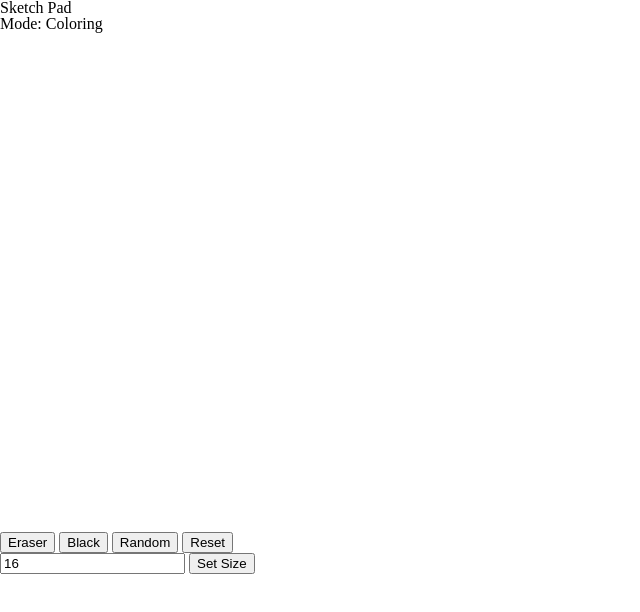
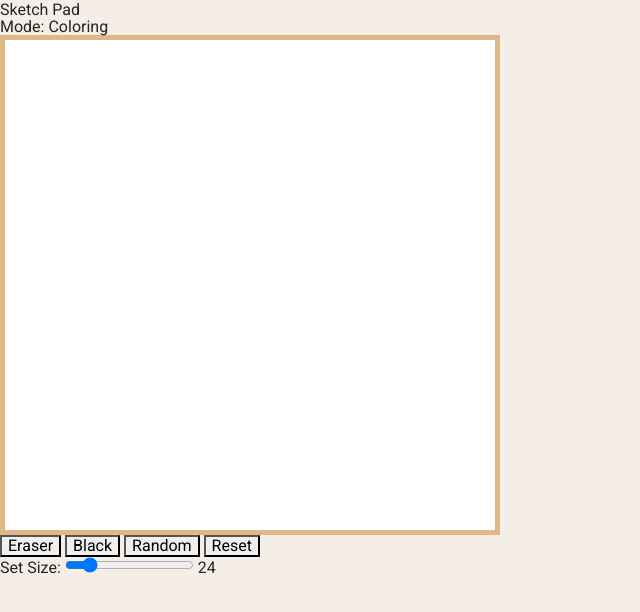
Before and after one commit to pkkdper/Etch-A-Sketch, a website: page index.html in a window 1280 px wide. Shown: the whole page, without its empty margins (0-640 px from the left). Drawn offline with nearby package versions, Linux system fonts and the light colour scheme.

Commit message:
started css

```diff
--- a/index.html
+++ b/index.html
@@ -3,9 +3,13 @@
   <head>
     <meta charset="UTF-8" />
     <meta http-equiv="X-UA-Compatible" content="IE=edge" />
-    <meta name="viewport" content="width=device-width, initial-scale=1.0" />
+    <!-- <meta name="viewport" content="width=device-width, initial-scale=1.0" /> -->
+    <meta name="viewport" content="width=device-width, initial-scale=1, shrink-to-fit=no">
+    <link rel="stylesheet" href="https://cdn.jsdelivr.net/npm/bootstrap@4.3.1/dist/css/bootstrap.min.css" integrity="sha384-ggOyR0iXCbMQv3Xipma34MD+dH/1fQ784/j6cY/iJTQUOhcWr7x9JvoRxT2MZw1T" crossorigin="anonymous">
     <link rel="stylesheet" href="styles.css" />
-    <link rel="stylesheet" href="reset.css" />
+
+    <link rel="stylesheet" href="https://fonts.googleapis.com/css?family=Roboto"/>
+<link rel="stylesheet" href="reset.css" />
   </head>
   <body>
     <div class="flex-container">
@@ -20,14 +24,16 @@
             <button onclick="changeColor('black')">Black</button>
             <button onclick="changeColor('random')">Random</button>
             <button onclick="reset()">Reset</button>
-
         </div>
-        <div>
-            <input type="text" value="16" placeholder="Size of Board" onchange="changeSize(this.value)"/>
-            <button>Set Size</button>
-        </div>
+        <div>Set Size:
+            <input type="range" min="1" max="100" value="16" placeholder="Size of Board" onchange="changeSize(this.value)" oninput="this.nextElementSibling.value = this.value"/>
+            <output>24</output>
+          </div>
       </div>
     </div>
   </body>
   <script type="text/javascript" src="index.js"></script>
+  <script src="https://code.jquery.com/jquery-3.3.1.slim.min.js" integrity="sha384-q8i/X+965DzO0rT7abK41JStQIAqVgRVzpbzo5smXKp4YfRvH+8abtTE1Pi6jizo" crossorigin="anonymous"></script>
+    <script src="https://cdn.jsdelivr.net/npm/popper.js@1.14.7/dist/umd/popper.min.js" integrity="sha384-UO2eT0CpHqdSJQ6hJty5KVphtPhzWj9WO1clHTMGa3JDZwrnQq4sF86dIHNDz0W1" crossorigin="anonymous"></script>
+    <script src="https://cdn.jsdelivr.net/npm/bootstrap@4.3.1/dist/js/bootstrap.min.js" integrity="sha384-JjSmVgyd0p3pXB1rRibZUAYoIIy6OrQ6VrjIEaFf/nJGzIxFDsf4x0xIM+B07jRM" crossorigin="anonymous"></script>
 </html>
--- a/index.js
+++ b/index.js
@@ -14,7 +14,7 @@ function createElement(size) {
 }
 createElement(16);
 function changeSize(input) {
-  if (input < 2 || input > 40) {
+  if (input < 2 || input > 100) {
     console.log("too many squares");
   } else {
     createElement(input);
--- /dev/null
+++ b/package.json
@@ -0,0 +1,5 @@
+{
+  "dependencies": {
+    "bootstrap": "^5.2.3"
+  }
+}
--- a/reset.css
+++ b/reset.css
@@ -15,7 +15,7 @@ time, mark, audio, video {
 	padding: 0;
 	border: 0;
 	font-size: 100%;
-	font: inherit;
+	/* font: inherit; */
 	vertical-align: baseline;
 }
 /* HTML5 display-role reset for older browsers */
--- a/styles.css
+++ b/styles.css
@@ -1,5 +1,17 @@
+@import url(https://fonts.googleapis.com/css?family=Roboto);
 .board {
     width: 500px;
     height: 500px;
     display: grid;
+    background-color: white;
+    border: 5px solid burlywood;
 }
+
+body {
+    background-color: rgb(245, 238, 230);
+    font-family: "Roboto";
+}
+
+/* title {
+
+} */
```
Also changed, not shown: 1 other file.
